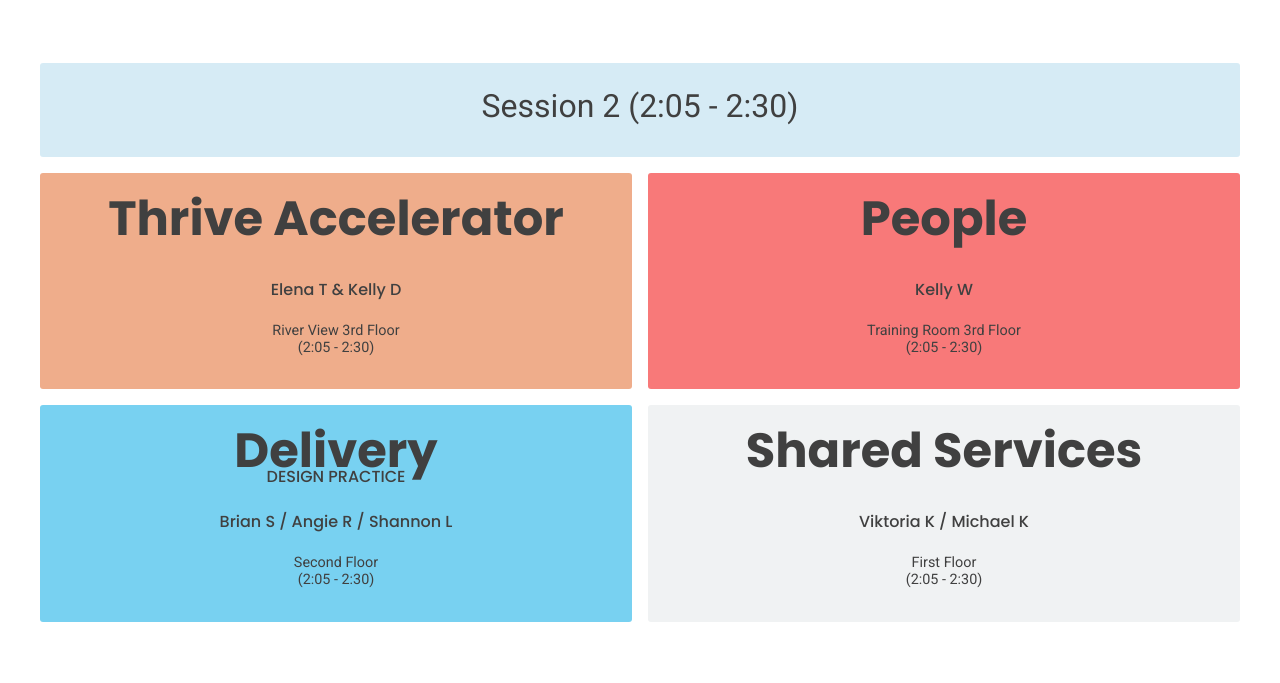
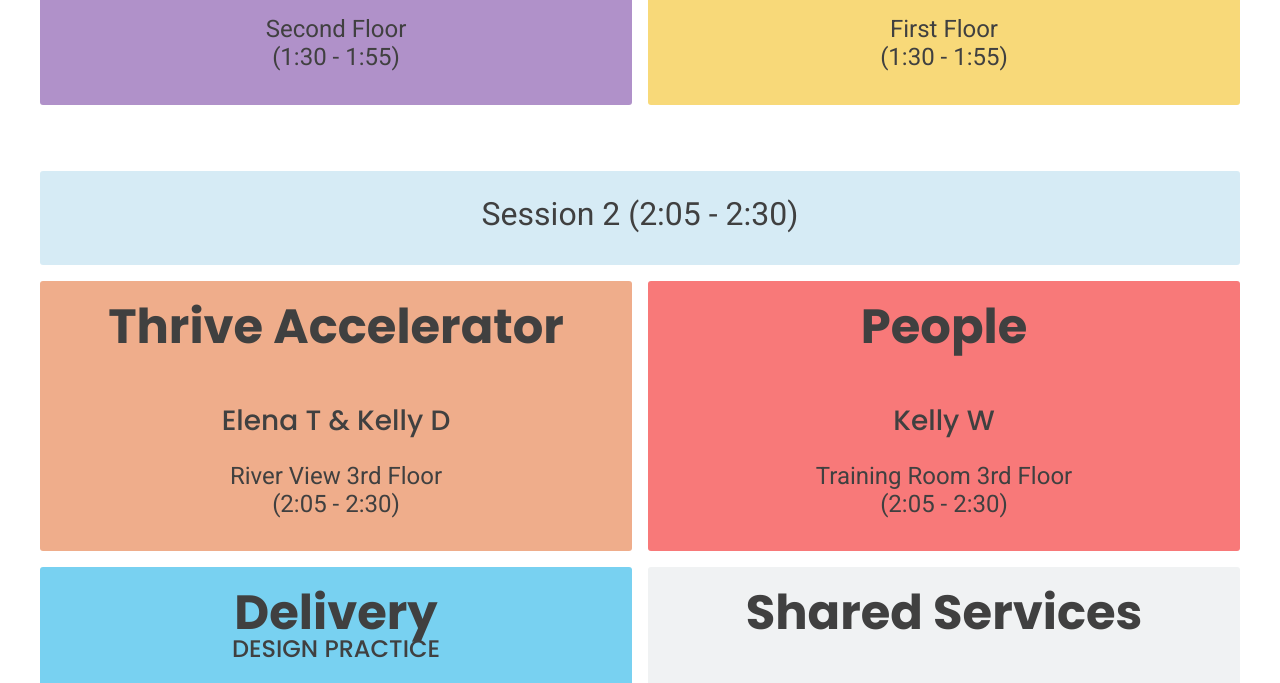
Before and after one commit to IngageMaddoxT/IngageMaddoxT.github.io, a plain HTML site: page retreat/flexbox.html in a window 1280 px wide. Shown: the part 707-1390 px from the top of the page. Drawn offline with Linux system fonts and the light colour scheme.

Commit message:
adding conf files

```diff
--- a/retreat/flexbox.html
+++ b/retreat/flexbox.html
@@ -11,6 +11,11 @@
     <style>
         body {
             color: #404040;
+        }
+
+        body {
+            font-family: 'Poppins', sans-serif;
+            font-size: 16px;
         }
 
         .wrapper {
@@ -375,20 +380,20 @@
             font-weight: 700;
             /* margin-bottom: 18px; */
             display: block;
-            font-size: 2.5em;
+            font-size: 2.75em;
         }
 
         .item-category {
             text-transform: uppercase;
             display: block;
             margin-bottom: 20px;
-
+            font-size: 1.75em;
         }
 
         .item-excerpt {
             margin-bottom: 20px;
             display: block;
-
+            font-size: 2em;
         }
 
         .more-info {
@@ -399,6 +404,7 @@
             transition-duration: .5s;
 
             display: block;
+            font-size: 2em;
         }
 
         .more-info i {
@@ -411,9 +417,7 @@
             transition-duration: .5s;
         }
 
-        .more-info i::before {
-            font-size: 16px;
-        }
+
 
         .grid-item:hover .grid-item-wrapper {
             padding: 2% 2%;
@@ -478,6 +482,19 @@
         @media (min-width: 992px) {
             .item-title {
                 font-size: 3em;
+            }
+
+            .item-category {
+                font-size: 1.5em;
+                padding-top: 5px;
+            }
+
+            .item-excerpt {
+                font-size: 1.75em;
+            }
+
+            .more-info {
+                font-size: 1.5em;
             }
 
             .session-info {
```
